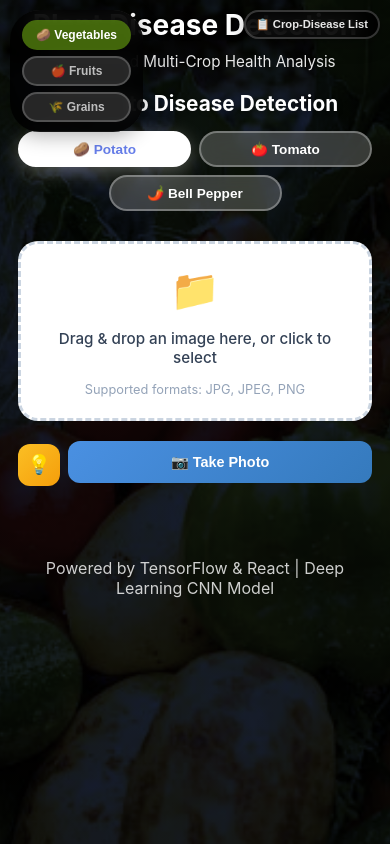
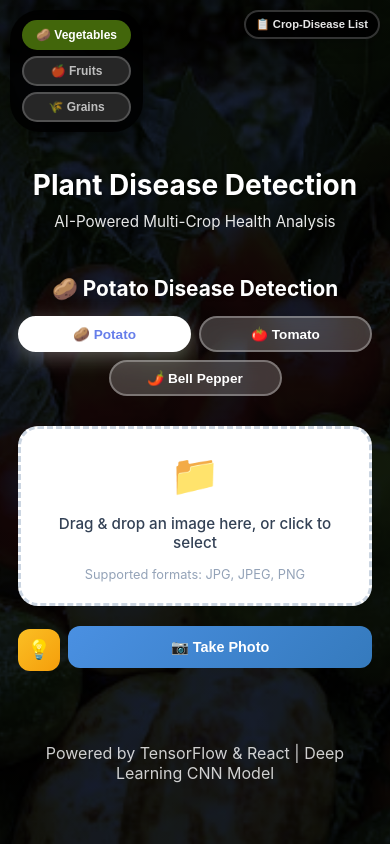
Before and after one commit to surajsingh8204/PlantDiseaseDetection, a React (Create React App) app in the folder frontend/: page / in a window 390 px wide. Built offline with nearby package versions, Linux system fonts and the light colour scheme; the HTML template or start-up script is replaced by a standard one.

Commit message:
Fix responsive layout: prevent category tabs and headings from overlapping on tablets and smartphones

```diff
--- a/frontend/src/App.css
+++ b/frontend/src/App.css
@@ -16,6 +16,7 @@
   text-align: center;
   color: white;
   margin-bottom: 40px;
+  margin-top: 80px;
 }
 
 .main-title h1 {
@@ -732,6 +733,7 @@
 
   .main-title {
     margin-bottom: 20px;
+    margin-top: 140px;
   }
 
   .main-title h1 {
@@ -745,6 +747,7 @@
   .header h2 {
     font-size: 1.5rem;
     margin-bottom: 15px;
+    margin-top: 20px;
   }
 
   .category-tabs {
@@ -905,6 +908,10 @@
     padding: 8px;
   }
 
+  .main-title {
+    margin-top: 160px;
+  }
+
   .main-title h1 {
     font-size: 1.75rem;
     margin-bottom: 10px;
@@ -916,6 +923,7 @@
 
   .header h2 {
     font-size: 1.3rem;
+    margin-top: 25px;
   }
 
   .crop-selector {
```
